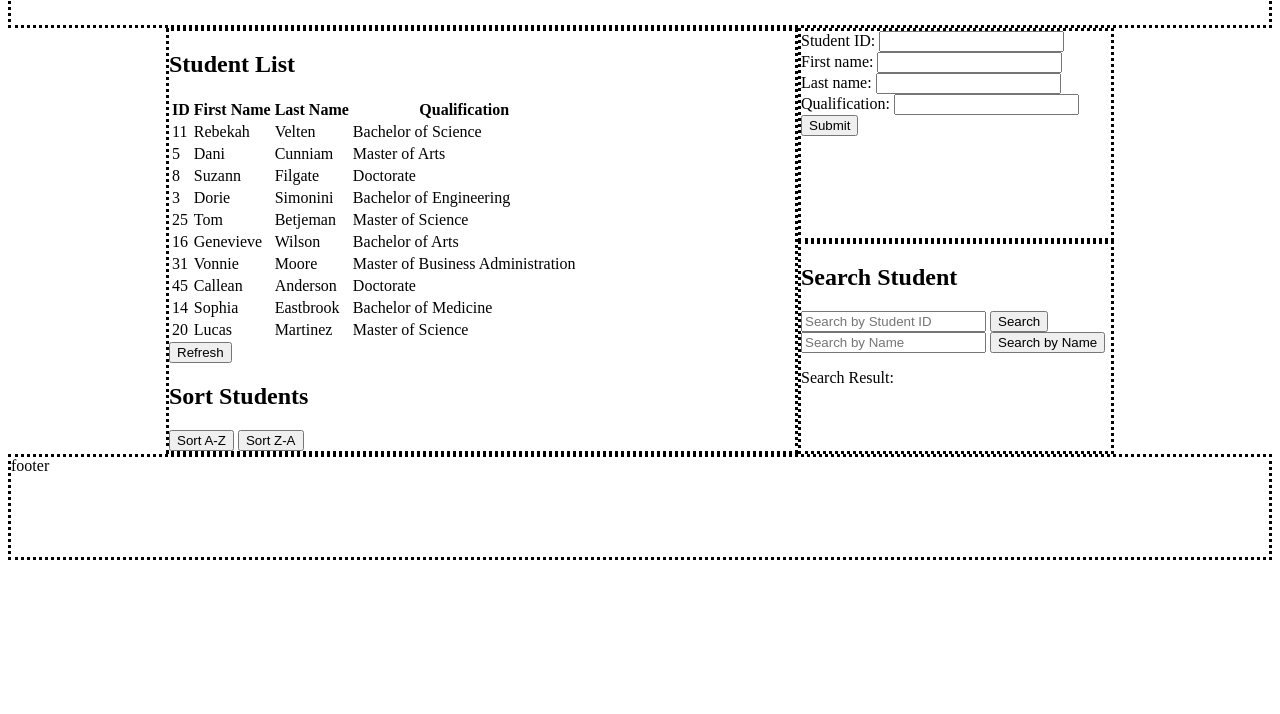
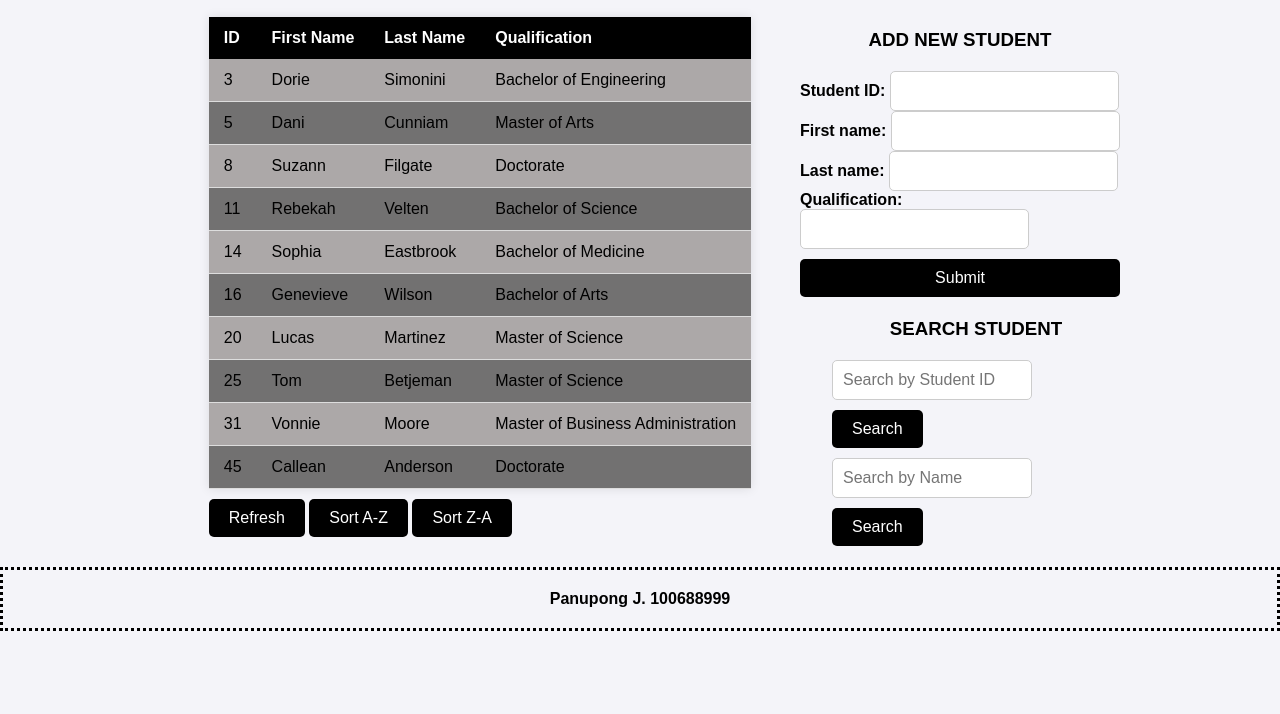
Before and after one commit to panupongjj/AT2_JS, a plain HTML site: page index.html in a window 1280 px wide. Shown: the part 86-800 px from the top of the page. Drawn offline with Linux system fonts and the light colour scheme.

Commit message:
V4.0 - Add CSS

```diff
--- a/css/style.css
+++ b/css/style.css
@@ -1,6 +1,12 @@
+* {
+    margin: 0;
+    padding: 0;
+    box-sizing: border-box;
+}
+
 .container{
     display: grid;
-    grid-template-rows: repeat(6,1fr);
+    grid-template-rows: 10px, repeat(4,1fr),10px;
     grid-template-columns: repeat(8,1fr);
     grid-template-areas:
     "   header  header  header  header  header  header  header  header"
@@ -16,19 +22,142 @@
     grid-area: header;
     border-style: dotted;
 }
+.header div{
+    display:flex ;
+    justify-content: center;
+    margin-top: 20px;
+    margin-bottom: 20px;
+}
+
 .footer{
     grid-area: footer;
     border-style: dotted;
 }
+.footer div{
+    display:flex ;
+    justify-content: center;
+    margin-top: 20px;
+    margin-bottom: 20px;
+}
+
 .student-view{
     grid-area: stView;
-    border-style: dotted;
+    /* border-style: dotted; */
+}
+
+.student-view div{
+    display:flex ;
+    justify-content: center;
+    margin-top: 20px;
+    margin-bottom: 20px;
+
 }
 .student-add{
     grid-area: stAdd;
-    border-style: dotted;
+    /* border-style: dotted; */
+}
+.student-add div{
+    display:flex ;
+    flex-direction: column;
+    justify-content: center;
+    align-items: center;
+    margin-top: 10%;
+    gap: 20px;
+
 }
 .student-search{
     grid-area: stSch;
-    border-style: dotted;
+    /* border-style: dotted; */
 }
+.student-search div{
+    display:flex ;
+    flex-direction: column;
+    justify-content: center;
+    align-items: center;
+    gap: 20px;
+    margin-left: 10%;
+}
+
+
+
+/* Body & Main Container */
+body {
+    font-family: Arial, sans-serif;
+    background-color: #f4f4f9;
+    color: #000000;
+}
+
+/* Table Styling */
+#student-list {
+    width: 100%;
+    border-collapse: collapse;
+    background-color: white;
+    box-shadow: 0 0 10px rgba(0, 0, 0, 0.1);
+}
+
+#student-list th, #student-list td {
+    padding: 12px 15px;
+    text-align: left;
+}
+
+#student-list th {
+    background-color: rgb(0, 0, 0);
+    color: white;
+}
+
+#student-list td {
+    border-bottom: 1px solid #dddddd;
+}
+
+#student-list tr:nth-child(odd) {
+    background-color: #aca8a8;
+}
+#student-list tr:nth-child(even) {
+    background-color: #727171;
+}
+
+/* Buttons */
+button {
+    background-color: #000000;
+    color: white;
+    border: none;
+    padding: 10px 20px;
+    margin: 10px 0;
+    cursor: pointer;
+    font-size: 16px;
+    border-radius: 5px;
+    transition: background-color 0.3s;
+}
+
+button:hover {
+    background-color: #2f5e37;
+}
+
+form label {
+    font-weight: bold;
+}
+
+form input[type="number"], form input[type="text"] {
+    padding: 10px;
+    font-size: 16px;
+    border: 1px solid #ccc;
+    border-radius: 5px;
+}
+
+
+#search-student input {
+    padding: 10px;
+    font-size: 16px;
+    border: 1px solid #ccc;
+    border-radius: 5px;
+    width: 200px;
+}
+
+#search-student button {
+    width: auto;
+}
+
+#submit-btn {
+    margin-top: 10px;
+    width: 100%;
+}
--- a/index.html
+++ b/index.html
@@ -8,10 +8,14 @@
 </head>
 <body>
     <div class="container">
-        <div class="header">header</div>
+        <div class="header">
+            <div>
+                <h1>STUDENT MANAGEMENT</h1>
+            </div>
+        </div>
         <div class="student-view">
+            <div>
                 <section id="display-student-list">
-                <h2>Student List</h2>
                     <table id="student-list">
                         <thead>
                             <tr>
@@ -26,15 +30,14 @@
                         </tbody>
                     </table>
                     <button id="refresh-btn">Refresh</button>
-                            <!-- Sort Students Section -->
-            <section id="sort-student">
-                <h2>Sort Students</h2>
                     <button id="sort-az">Sort A-Z</button>
                     <button id="sort-za">Sort Z-A</button>
                 </section>
-            </section>
+            </div>
         </div>
         <div class="student-add">
+            <div>
+                <h3>ADD NEW STUDENT</h3>
                 <section id="add-student">
                     <form>
                         <label for="student-id">Student ID:</label>
@@ -48,21 +51,24 @@
                         <input type="text" id="qualification">
                     </form>
                     <button id="submit-btn">Submit</button>
-
                 </section>
             </div>
+        </div>
         <div class="student-search">
-            <!-- Search Student Section -->
+            <div>
+                <h3>SEARCH STUDENT</h3>
                 <section id="search-student">
-                <h2>Search Student</h2>
                     <input type="number" id="search-id" placeholder="Search by Student ID">
                     <button id="search-btn">Search</button>
                     <input type="text" id="search-name" placeholder="Search by Name">
-                <button id="search-name-btn">Search by Name</button>
-                <p id="search-result">Search Result: </p>
+                    <button id="search-name-btn">Search</button>
                 </section>
             </div>
-        <div class="footer">footer</div>
+
+        </div>
+        <div class="footer">
+            <div><h4>Panupong J. 100688999</h4></div>
+        </div>
     </div>
 
 
--- a/js/javascript_Part3.js
+++ b/js/javascript_Part3.js
@@ -16,7 +16,6 @@ class Student {
         this.qualification = qualification;
     }
 }
-
 //2. Create array of student
 let studentsArray = [
     new Student(11, "Rebekah","Velten", "Bachelor of Science"),
@@ -30,7 +29,7 @@ let studentsArray = [
     new Student(14, "Sophia", "Eastbrook", "Bachelor of Medicine"),
     new Student(20, "Lucas", "Martinez", "Master of Science")
 ];
-
+studentsArray.sort((a, b) => a.studentID - b.studentID);
 let tempStudentArray = []
 
 // Click EVENT
```
Lines whose indentation alone changed are shown as unchanged.
